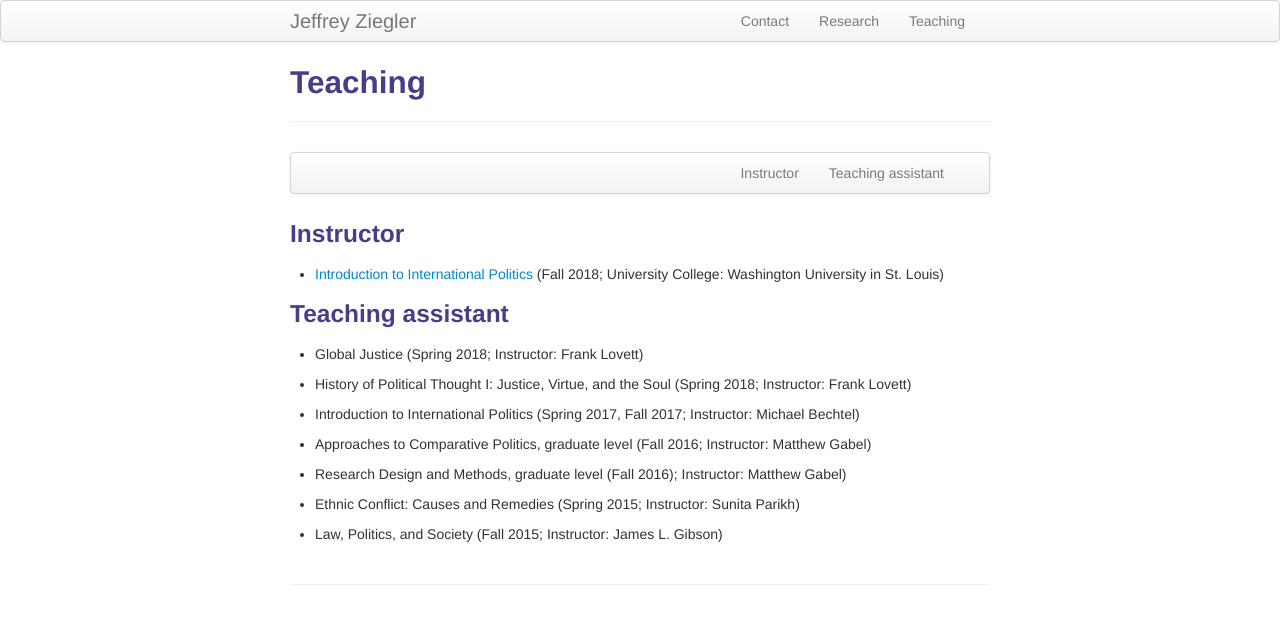
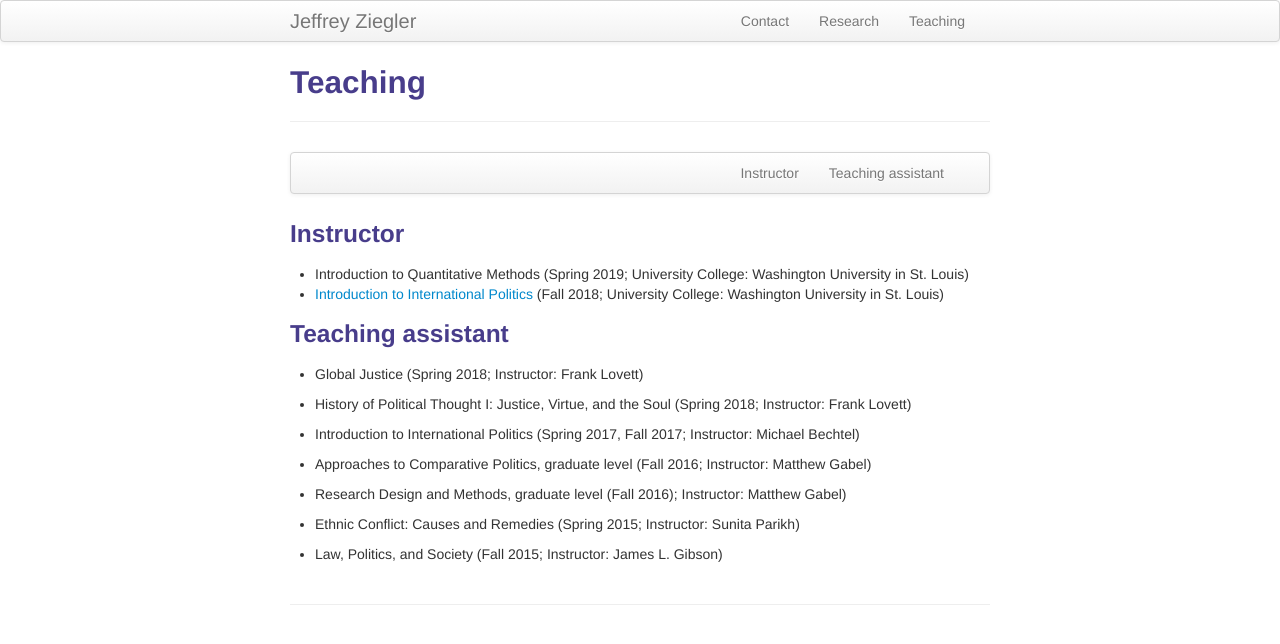
Before and after one commit to zieglerjef/zieglerjef.github.io, a Jekyll site: the page built from pages/teaching.md, in a window 1280 px wide. Shown: the top 644 px of the page. Built offline with Jekyll 4.4.1, drawn with Linux system fonts in a browser that asks for light colours.

Commit message:
Update teaching.md

```diff
--- a/pages/teaching.md
+++ b/pages/teaching.md
@@ -13,7 +13,7 @@ description: Jeff Ziegler's teaching
     </div>
 </div>
 ### <a name="instructor"></a>Instructor
-
+- Introduction to Quantitative Methods (Spring 2019; University College: Washington University in St. Louis)
 - [Introduction to International Politics](https://zieglerjef.github.io/pages/teachingMaterials/) (Fall 2018; University College: Washington University in St. Louis)
 
 ### <a name="TA"></a>Teaching assistant
```
